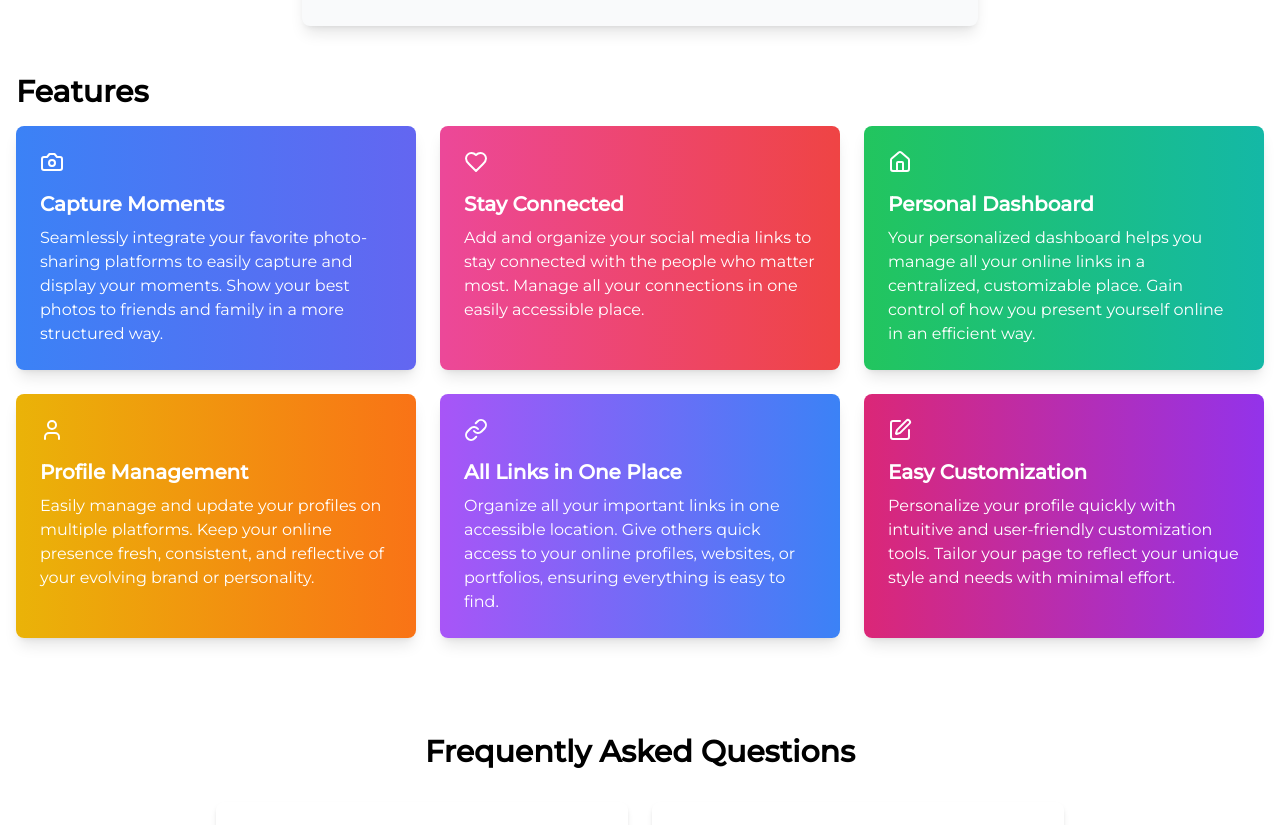
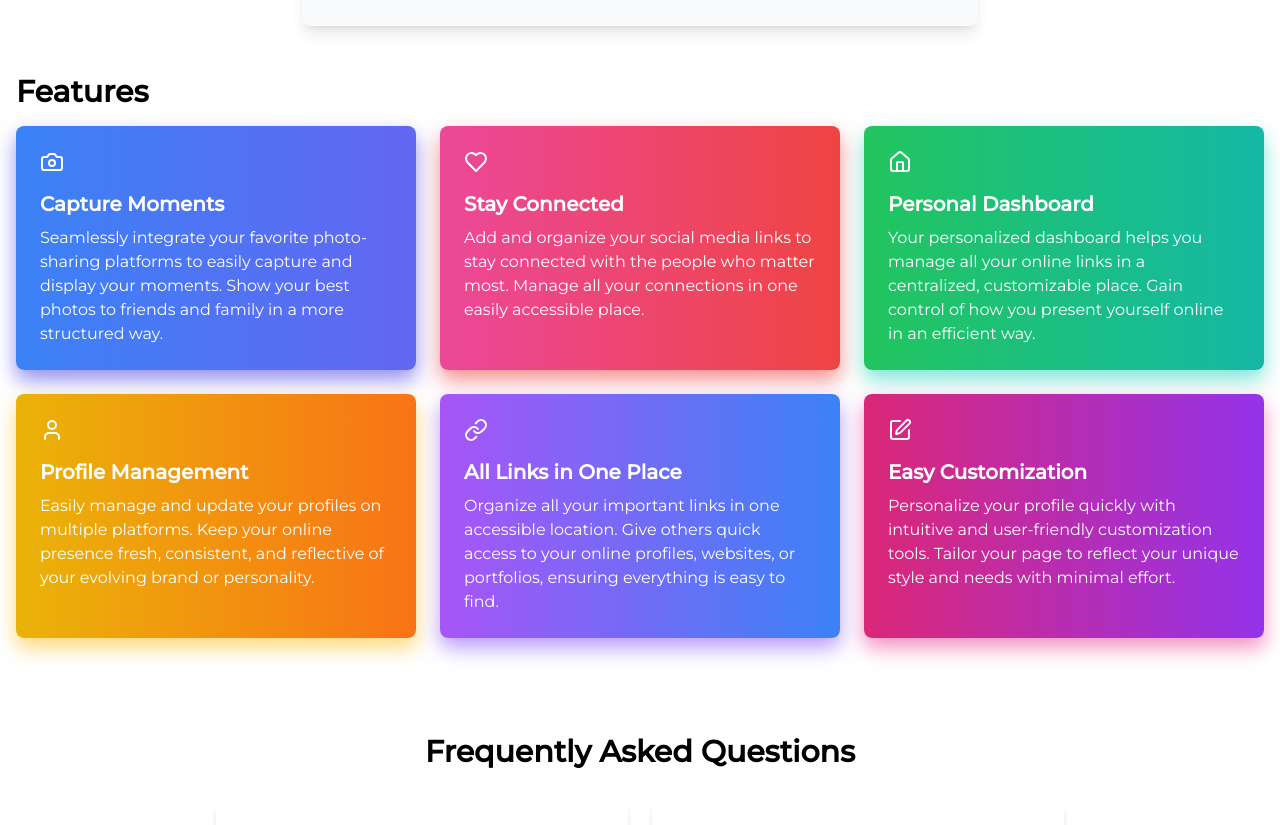
Before and after one commit to subhadipbhowmik/bio-branch, a Next.js app in the folder site/: page / in a window 1280 px wide. Shown: the part 340-1165 px from the top of the page. Built offline with nearby package versions, Linux system fonts and the light colour scheme.

Commit message:
added custom shadow to Feature cards

```diff
--- a/site/components/DetailsCard.js
+++ b/site/components/DetailsCard.js
@@ -9,7 +9,7 @@ const DetailsCard = () => {
         <div className="grid grid-cols-1 sm:grid-cols-2 lg:grid-cols-3 gap-6">
 
           {/* Card 1 */}
-          <div className="bg-gradient-to-r from-blue-500 to-indigo-500 text-white rounded-lg shadow-lg p-6 transition-transform transform hover:scale-105">
+          <div className="bg-gradient-to-r from-blue-500 to-indigo-500 text-white rounded-lg p-6 transition-all transform hover:scale-105 hover:shadow-2xl duration-300 ease-in-out" style={{ boxShadow: '0 10px 20px rgba(79, 70, 229, 0.6)' }}>
             <div className="text-4xl mb-4">
               <Camera />
             </div>
@@ -18,7 +18,7 @@ const DetailsCard = () => {
           </div>
 
           {/* Card 2 */}
-          <div className="bg-gradient-to-r from-pink-500 to-red-500 text-white rounded-lg shadow-lg p-6 transition-transform transform hover:scale-105">
+          <div className="bg-gradient-to-r from-pink-500 to-red-500 text-white rounded-lg p-6 transition-all transform hover:scale-105 hover:shadow-2xl duration-300 ease-in-out" style={{ boxShadow: '0 10px 20px rgba(239, 68, 68, 0.6)' }}>
             <div className="text-4xl mb-4">
               <Heart />
             </div>
@@ -27,7 +27,7 @@ const DetailsCard = () => {
           </div>
 
           {/* Card 3 */}
-          <div className="bg-gradient-to-r from-green-500 to-teal-500 text-white rounded-lg shadow-lg p-6 transition-transform transform hover:scale-105">
+          <div className="bg-gradient-to-r from-green-500 to-teal-500 text-white rounded-lg p-6 transition-all transform hover:scale-105 hover:shadow-2xl duration-300 ease-in-out" style={{ boxShadow: '0 10px 20px rgba(45, 212, 191, 0.6)' }}>
             <div className="text-4xl mb-4">
               <Home />
             </div>
@@ -36,7 +36,7 @@ const DetailsCard = () => {
           </div>
 
           {/* Card 4 */}
-          <div className="bg-gradient-to-r from-yellow-500 to-orange-500 text-white rounded-lg shadow-lg p-6 transition-transform transform hover:scale-105">
+          <div className="bg-gradient-to-r from-yellow-500 to-orange-500 text-white rounded-lg p-6 transition-all transform hover:scale-105 hover:shadow-2xl duration-300 ease-in-out" style={{ boxShadow: '0 10px 20px rgba(251, 191, 36, 0.6)' }}>
             <div className="text-4xl mb-4">
               <User />
             </div>
@@ -45,7 +45,7 @@ const DetailsCard = () => {
           </div>
 
           {/* Card 5 */}
-          <div className="bg-gradient-to-r from-purple-500 to-blue-500 text-white rounded-lg shadow-lg p-6 transition-transform transform hover:scale-105">
+          <div className="bg-gradient-to-r from-purple-500 to-blue-500 text-white rounded-lg p-6 transition-all transform hover:scale-105 hover:shadow-2xl duration-300 ease-in-out" style={{ boxShadow: '0 10px 20px rgba(139, 92, 246, 0.6)' }}>
             <div className="text-4xl mb-4">
               <Link />
             </div>
@@ -54,7 +54,7 @@ const DetailsCard = () => {
           </div>
 
           {/* Card 6 */}
-          <div className="bg-gradient-to-r from-pink-600 to-purple-600 text-white rounded-lg shadow-lg p-6 transition-transform transform hover:scale-105">
+          <div className="bg-gradient-to-r from-pink-600 to-purple-600 text-white rounded-lg p-6 transition-all transform hover:scale-105 hover:shadow-2xl duration-300 ease-in-out" style={{ boxShadow: '0 10px 20px rgba(236, 72, 153, 0.6)' }}>
             <div className="text-4xl mb-4">
               <Edit />
             </div>
```
